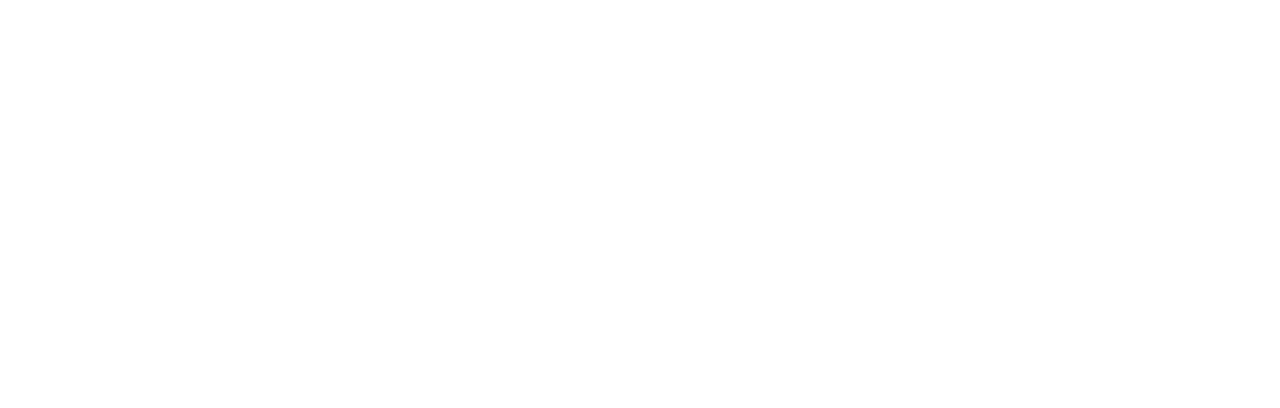
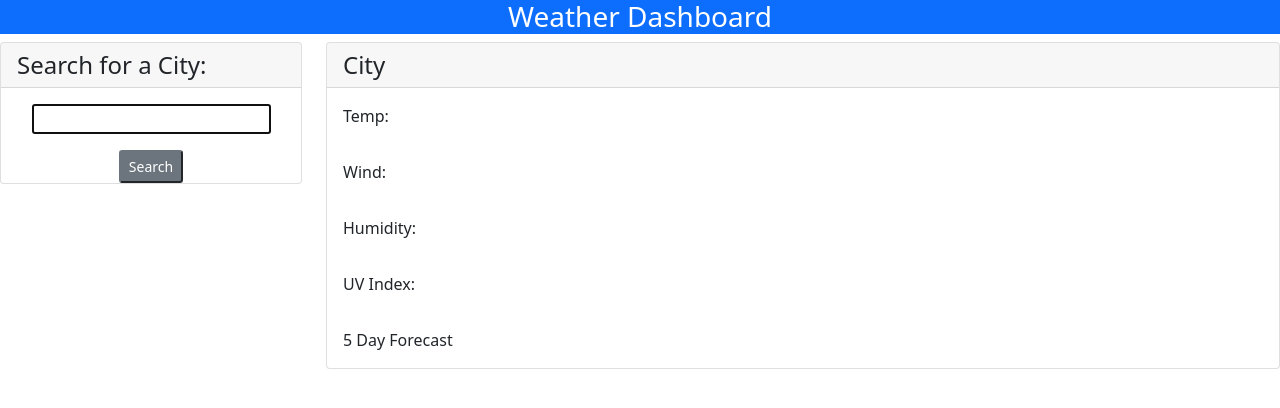
Before and after one commit to ravnishgupta/weather-dashboard, a plain HTML site: page index.html in a window 1280 px wide. Drawn offline with nearby package versions, Linux system fonts and the light colour scheme.

Commit message:
structure complete

```diff
--- a/index.html
+++ b/index.html
@@ -5,17 +5,40 @@
     <meta http-equiv="X-UA-Compatible" content="IE=edge">
     <meta name="viewport" content="width=device-width, initial-scale=1.0">
     <title>Weather Dashboard</title>
-
+    <link rel="stylesheet" href="./assets/css/style.css" />
     <link href="https://cdn.jsdelivr.net/npm/bootstrap@5.1.3/dist/css/bootstrap.min.css" rel="stylesheet" integrity="sha384-1BmE4kWBq78iYhFldvKuhfTAU6auU8tT94WrHftjDbrCEXSU1oBoqyl2QvZ6jIW3" crossorigin="anonymous">
 </head>
-<body>
-    <header>
-
-    </header>
-    <main>
-
+<body class="flex-column min-100-vh">
+    <header class="hero text-center text-white bg-primary"><h3>Weather Dashboard</h3></header>
+    <main class="flex-row justify-space-between">
+        <div class="row">
+            <div class="col-3">
+                <div class="card">
+                    <h4 class="card-header">Search for a City:</h4>
+                    <div style="text-align: center">
+                        <form id="city-form" class="card-body">
+                        <input name="city" id="city" type="text" autofocus="true" class="form-input" />
+                    </div>
+                    <div style="text-align: center">
+                        <button type="submit" class="btn-secondary btn-sm">Search</button>
+                    </div>
+                    </form>
+                </div>
+            </div>
+            <div class="col-9">
+                <div class="card">
+                    <h4 class="card-header">City</h4>
+                    <div class="card-body" id="currTemp">Temp:</div>
+                    <div class="card-body" id="currWind">Wind:</div>
+                    <div class="card-body" id="currHumidity">Humidity:</div>
+                    <div class="card-body" id="currUvIndex">UV Index:</div>
+                    <div class="card-body" id="5day">5 Day Forecast</div>
+                </div>
+            </div>
+        </div>
     </main>
 </body>
-<script src= "assets/script.js"></script>
+<script src="https://code.jquery.com/jquery-3.4.1.min.js"></script>
+<script src= "assets/js/script.js"></script>
 
 </html>
```
Also changed, not shown: assets/js/script.js (added).
